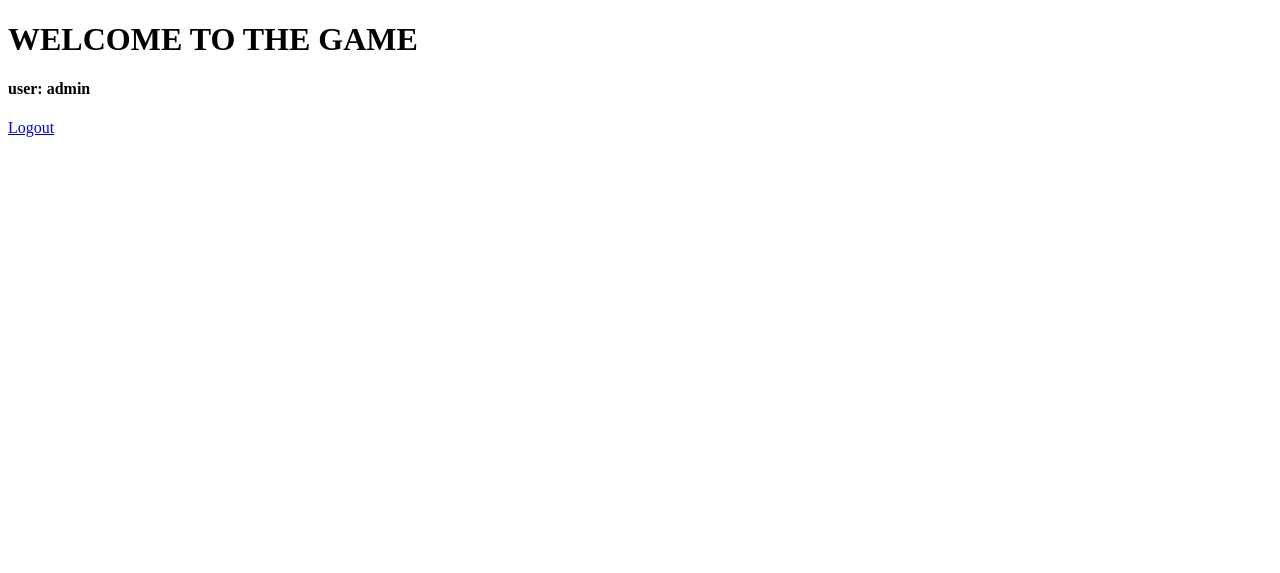
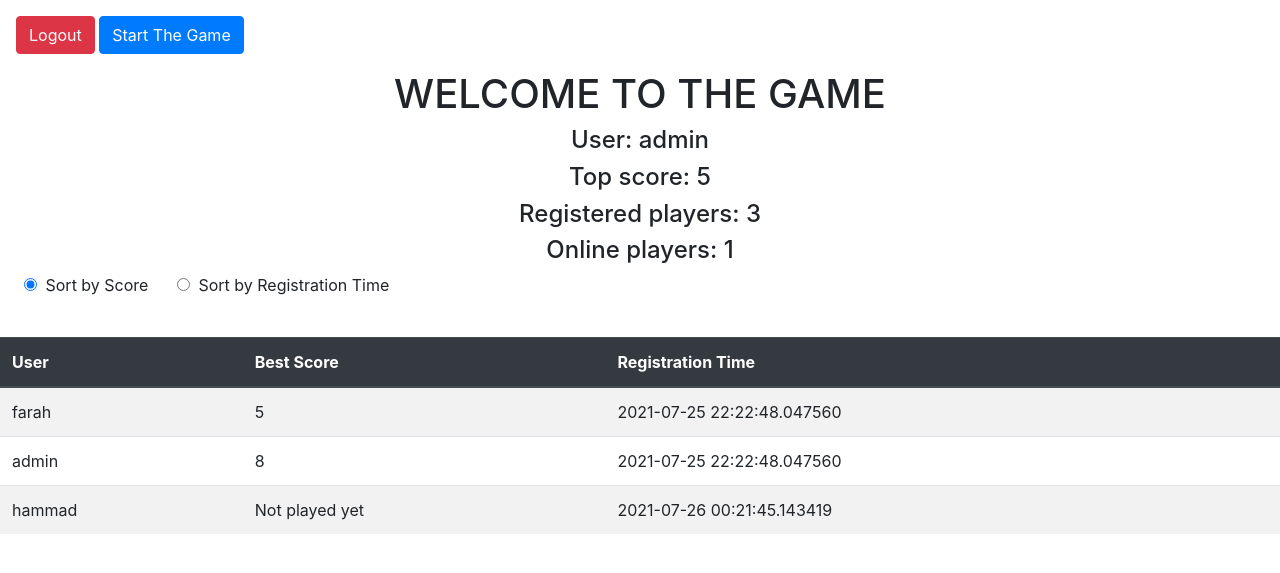
Before and after one commit to ShahzadiFarah8/tp3_v2, a Flask app: page /dashboard in a window 1280 px wide. Shown: the top 573 px of the page. Run offline with Flask 2, Linux system fonts and the light colour scheme; a user stored in the database is signed in; data comes from the database, SQL or seed files in the repository; both versions use the stored data as it was after the commit; some libraries are stand-ins or nearby versions.

Commit message:
Add admin page features.

```diff
--- a/project/main.py
+++ b/project/main.py
@@ -1,5 +1,9 @@
-from flask import Blueprint, render_template
+from flask import Blueprint, render_template, jsonify, request
 from flask_login import login_required, current_user
+from sqlalchemy import func
+
+from project import db
+from project.models import User
 
 main = Blueprint('main', __name__)
 
@@ -12,4 +16,44 @@ def index():
 @main.route('/dashboard')
 @login_required
 def dashboard():
-    return render_template('dashboard.html', username=current_user.username)
+    players = []
+    sort_by = None
+    if current_user.is_admin:
+        sort_by = request.args.get("sort_by")
+        if sort_by == 'registration_time':
+            players = db.session.query(User).order_by(User.created_at.desc())
+        else:
+            players_with_score = db.session.query(User).filter(User.score > 0).order_by(User.score.asc())
+            players_without_score = db.session.query(User).filter(User.score <= 0)
+            players = list(players_with_score) + list(players_without_score)
+
+    return render_template('dashboard.html', user=current_user, players=players)
+
+
+@main.route('/ajax/get_top_score')
+def ajax_get_top_score():
+    result = db.session.query(func.min(User.score).label('max_score')).filter(User.score > 0).one()
+    return jsonify(result=result.max_score)
+
+
+@main.route('/ajax/ajax_get_total_number_of_players')
+def ajax_get_total_number_of_players():
+    rows = db.session.query(User).count()
+    return jsonify(result=rows)
+
+
+@main.route('/ajax/ajax_get_total_number_of_online_players')
+def ajax_get_total_number_online_players():
+    rows = db.session.query(User).filter(User.is_online == True).count()
+    return jsonify(result=rows)
+
+
+@main.route('/ajax/ajax_set_player_top_score', methods=['POST'])
+def ajax_set_player_top_score():
+    score = int(request.form.get('score'))
+    user = User.query.order_by(User.created_at.desc()).first()
+    if (user.score > score or user.score == 0) and score > 0:
+        user.score = score
+        db.session.commit()
+        return jsonify(success=True)
+    return jsonify(success=False)
--- a/project/models.py
+++ b/project/models.py
@@ -11,4 +11,5 @@ class User(UserMixin, db.Model):
     password = db.Column(db.String(100))
     score = db.Column(db.Integer, default=0)
     is_admin = db.Column(db.Boolean, default=False)
+    is_online = db.Column(db.Boolean, default=False)
     created_at = db.Column(db.DateTime, default=datetime.now())
--- a/project/templates/dashboard.html
+++ b/project/templates/dashboard.html
@@ -5,10 +5,124 @@
     <meta http-equiv="X-UA-Compatible" content="IE=edge">
     <meta name="viewport" content="width=device-width, initial-scale=1.0">
     <title>GAME</title>
+    <link rel="stylesheet" href="https://stackpath.bootstrapcdn.com/bootstrap/4.4.1/css/bootstrap.min.css"
+          integrity="sha384-Vkoo8x4CGsO3+Hhxv8T/Q5PaXtkKtu6ug5TOeNV6gBiFeWPGFN9MuhOf23Q9Ifjh" crossorigin="anonymous">
 </head>
 <body>
-    <h1>WELCOME TO THE GAME</h1>
-    <h4>user: {{ username }}</h4>
-    <a href="{{ url_for('auth.logout') }}"><i class="fas fa-sign-out-alt"></i>Logout</a>
+<div class="m-3">
+    <a class="btn btn-danger" href="{{ url_for('auth.logout') }}">Logout</a>
+    {% if user.is_admin %}
+        <a class="btn btn-primary" href="http://www-ens.iro.umontreal.ca/~diallami/">Start The Game</a>
+    {% endif %}
+</div>
+<h1 class="text-center">WELCOME TO THE GAME</h1>
+<h4 class="text-center">User: {{ user.username }}</h4>
+<h4 class="text-center">Top score: <span id="top_score">...</span></h4>
+{% if user.is_admin %}
+    <h4 class="text-center">Registered players: <span id="total_players">...</span></h4>
+    <h4 class="text-center">Online players: <span id="online_players">...</span></h4>
+    <div class="m-2">
+        <input
+                class="ml-3 mr-1"
+                type="radio"
+                name="sort_by_score"
+                id="sort_by_score"
+                {% if not request.args.get('sort_by') or request.args.get('sort_by') == 'score' %}
+                checked {% endif %}
+                onclick="window.location='{{ url_for('main.dashboard') }}?sort_by=score';"
+        >
+        <label for="sort_by_score">Sort by Score</label>
+        <input
+                class="ml-4 mr-1"
+                type="radio"
+                name="sort_by_registration_time"
+                id="sort_by_registration_time"
+                {% if request.args.get('sort_by') == 'registration_time' %} checked {% endif %}
+                onclick="window.location='{{ url_for('main.dashboard') }}?sort_by=registration_time';"
+        >
+        <label for="sort_by_registration_time">Sort by Registration Time</label>
+    </div>
+    <br/>
+    <table class="table table-striped">
+        <thead class="thead-dark">
+        <tr>
+            <th scope="col">User</th>
+            <th scope="col">Best Score</th>
+            <th scope="col">Registration Time</th>
+        </tr>
+        </thead>
+        {% for player in players %}
+            <tr>
+                <td>{{ player.username }}</td>
+                <td>{% if player.score > 0 %} {{ player.score }} {% else %} Not played yet {% endif %}</td>
+                <td>{{ player.created_at }}</td>
+            </tr>
+        {% endfor %}
+    </table>
+{% endif %}
+
+<script src="https://ajax.googleapis.com/ajax/libs/jquery/3.5.1/jquery.min.js"></script>
+<script src="https://cdn.jsdelivr.net/npm/popper.js@1.16.0/dist/umd/popper.min.js"
+        integrity="sha384-Q6E9RHvbIyZFJoft+2mJbHaEWldlvI9IOYy5n3zV9zzTtmI3UksdQRVvoxMfooAo"
+        crossorigin="anonymous"></script>
+<script src="https://stackpath.bootstrapcdn.com/bootstrap/4.4.1/js/bootstrap.min.js"
+        integrity="sha384-wfSDF2E50Y2D1uUdj0O3uMBJnjuUD4Ih7YwaYd1iqfktj0Uod8GCExl3Og8ifwB6"
+        crossorigin="anonymous"></script>
+<script>
+
+    function update_top_score() {
+        var response = $.ajax({
+            type: "GET",
+            url: "{{ url_for('main.ajax_get_top_score') }}",
+            async: false
+        }).always(function () {
+            setTimeout(function () {
+                update_top_score();
+            }, 1000);
+        }).responseText;
+        var json_response = $.parseJSON(response);
+        var result = json_response['result'];
+        $('#top_score').text(result);
+    }
+
+    update_top_score();
+
+    {% if user.is_admin %}
+        function update_total_number_of_players() {
+            var response = $.ajax({
+                type: "GET",
+                url: "{{ url_for('main.ajax_get_total_number_of_players') }}",
+                async: false
+            }).always(function () {
+                setTimeout(function () {
+                    update_total_number_of_players();
+                }, 1000);
+            }).responseText;
+            var json_response = $.parseJSON(response);
+            var result = json_response['result'];
+            $('#total_players').text(result);
+        }
+
+        update_total_number_of_players();
+
+        function update_total_number_online_players() {
+            var response = $.ajax({
+                type: "GET",
+                url: "{{ url_for('main.ajax_get_total_number_online_players') }}",
+                async: false
+            }).always(function () {
+                setTimeout(function () {
+                    update_total_number_online_players();
+                }, 1000);
+            }).responseText;
+            var json_response = $.parseJSON(response);
+            var result = json_response['result'];
+            $('#online_players').text(result);
+        }
+
+        update_total_number_online_players();
+
+    {% endif %}
+</script>
 </body>
 </html>
```
Also changed, not shown: project/auth.py (+11 -1 lines), project/db.sqlite.
